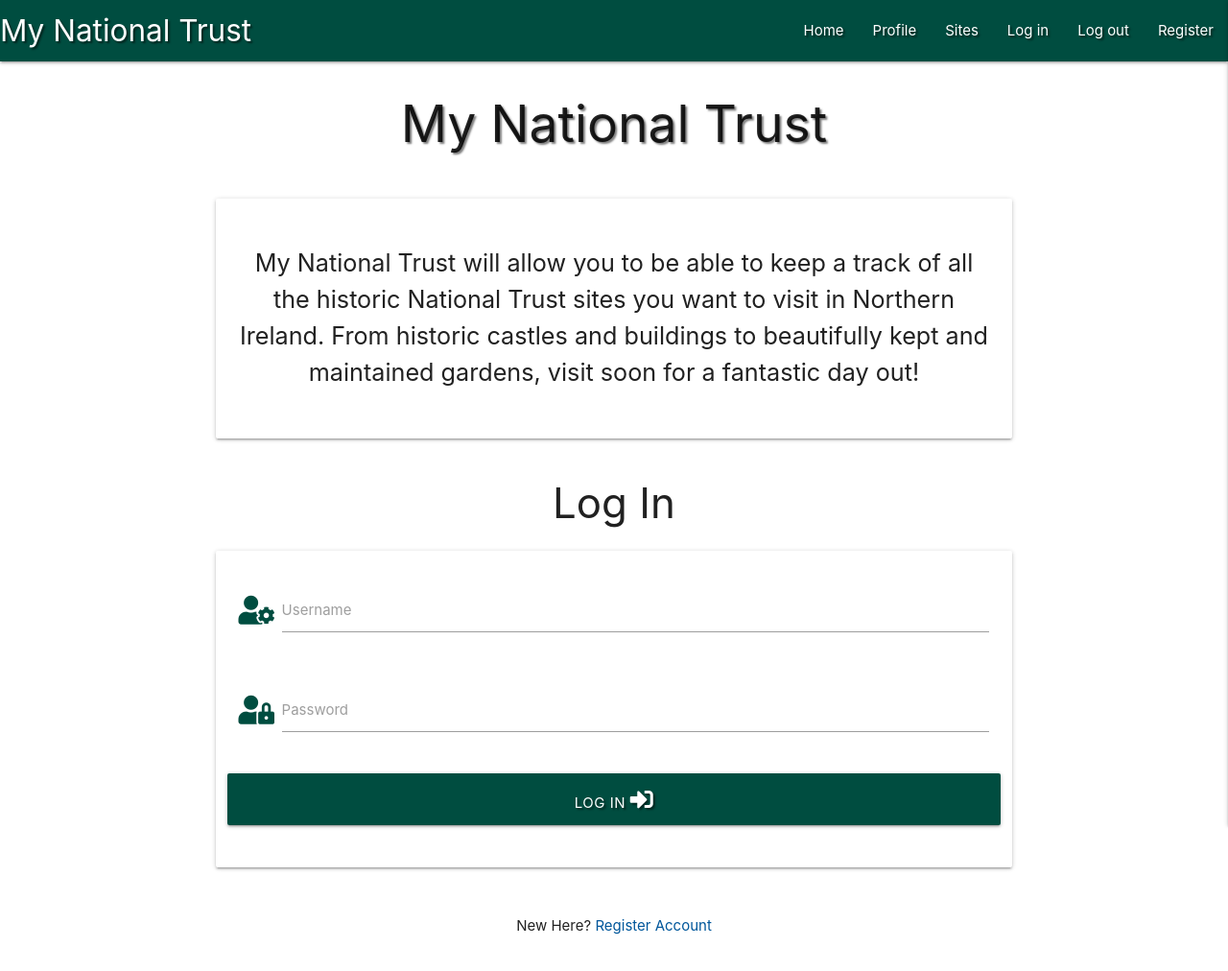
After one commit to ConorDavison/my_national_trust_app, a Flask app: page /home in a window 1280 px wide. The commit adds this page. Shown: the whole page at 96% size. Run offline with Flask 2, Linux system fonts and the light colour scheme; some libraries are stand-ins or nearby versions.

Commit message:
added materialize nav/side nav and index.html

```diff
--- a/app.py
+++ b/app.py
@@ -25,6 +25,19 @@ def the_sites():
     return render_template('sites.html', sites=sites)
 
 
+@app.route("/home")
+def home():
+    if "user" in session:
+        user = mongo.db.users.find_one(
+            {'username': session['user']})
+
+        return render_template('profile.html')
+
+    else:
+
+        return render_template('index.html')
+
+
 if __name__ == "__main__":
     app.run(host=os.environ.get("IP"),
             port=int(os.environ.get("PORT")),
--- a/static/css/style.css
+++ b/static/css/style.css
@@ -0,0 +1,3 @@
+.text-shadow {
+    text-shadow: 2px 2px 2px rgba(0, 0, 0, 0.5);
+}
--- a/static/js/script.js
+++ b/static/js/script.js
@@ -0,0 +1,4 @@
+//for mobile collapse
+$(document).ready(function(){
+    $('.sidenav').sidenav({edge:"right"});
+  });
--- a/templates/base.html
+++ b/templates/base.html
@@ -13,6 +13,36 @@
     <title>My National Trust</title>
 </head>
 <body>
+
+    <header>
+
+        <nav class="nav-extended text-shadow teal darken-4">
+            <div class="nav-wrapper">
+              <a href="{{ url_for('home') }}" class="brand-logo">My National Trust</a>
+              <a href="#" data-target="mobile-demo" class="sidenav-trigger right"><i class="fas fa-bars"></i></a>
+              <ul class="right hide-on-med-and-down">
+                <li><a href="{{ url_for('home') }}">Home</a></li>
+                <li><a href="#">Profile</a></li>
+                <li><a href="#">Sites</a></li>
+                <li><a href="#">Log in</a></li>
+                <li><a href="#">Log out</a></li>
+                <li><a href="#">Register</a></li>
+              </ul>
+            </div>
+          </nav>
+
+          <ul class="sidenav" id="mobile-demo">
+                <li><h4 class="center-align teal-text text-darken-4">My National Trust</h4></li>
+                <li><a href="{{ url_for('home') }}">Home</a></li>
+                <li><a href="#">Profile</a></li>
+                <li><a href="#">Sites</a></li>
+                <li><a href="#">Log in</a></li>
+                <li><a href="#">Log out</a></li>
+                <li><a href="#">Register</a></li>
+          </ul>
+
+    </header>
+
     {% block content %}
     {% endblock %}
     <script src="https://code.jquery.com/jquery-3.6.0.min.js"
--- /dev/null
+++ b/templates/index.html
@@ -0,0 +1,64 @@
+{% extends 'base.html' %}
+{% block content %}
+
+<div class="row">
+    <div class="col s12 m8 offset-m2">
+        <h2 class="center-align text-shadow">My National Trust</h2>
+    </div>
+</div>
+
+<div class="row">
+    <div class="col s12 m8 offset-m2">
+      <div class="card-panel">
+        <p class="center-align flow-text">
+            My National Trust will allow you to be able to keep a track of all the historic National Trust sites you want to visit
+            in Northern Ireland. From historic castles and buildings to beautifully kept and maintained gardens, visit soon for a fantastic day out!
+        </p>
+      </div>
+    </div>
+  </div>
+  <h3 class="center-align">Log In</h3>
+  <div class="row">
+      <form class="col s12 m8 offset-m2" method="POST" action="#">
+          <div class="card-panel">
+              <!--Username-->
+              <div class="row">
+                  <div class="input-field col s12">
+                      <i class="fas fa-user-cog prefix teal-text text-darken-4"></i>
+                      <input id="username" name="username" type="text" minlength='5'
+                      maxlength="15" pattern="^[a-zA-Z0-9]{5,15}$" class="validate" required>
+                      <label for="username">Username</label>
+                  </div>
+              </div>
+              <!--Password-->
+              <div class="row">
+                  <div class="input-field col s12">
+                      <i class="fas fa-user-lock prefix teal-text text-darken-4"></i>
+                      <input id="password" name="password" type="password" minlength='5'
+                          maxlength="15" pattern="^[a-zA-Z0-9]{5,15}$" class="validate" required>
+                      <label for="password">Password</label>
+                  </div>
+              </div>
+              <!--log in -->
+              <div class="row">
+                  <button type="submit" class="col s12 btn-large teal darken-4 text-shadow">
+                      Log In <i class="fas fa-sign-in-alt"></i>
+                  </button>
+              </div>
+          </div>
+      </form>
+  </div>
+
+  <div class="row">
+      <div class="col s12">
+          <p class="center-align">
+              New Here?
+              <a href="#" class="light-blue-text text-darken-4">Register Account</a>
+          </p>
+      </div>
+  </div>
+
+
+
+
+{% endblock %}
```
